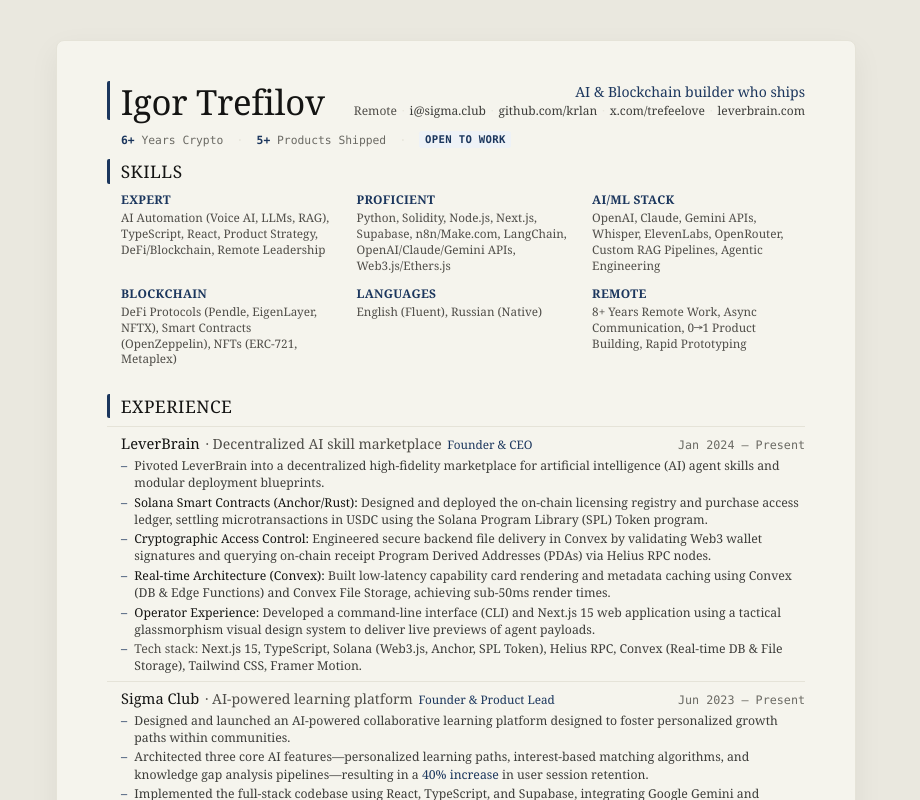
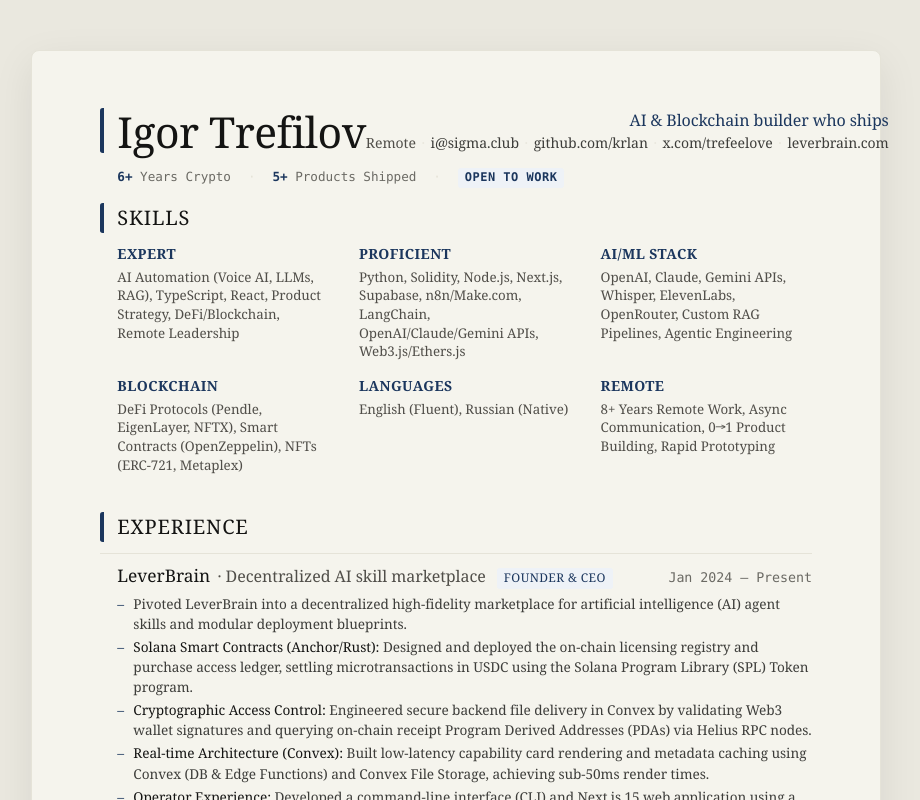
Before and after one commit to krlan/krlan.github.io, a React (Vite) app: page / in a window 1280 px wide. Shown: the top 800 px of the page, without its empty margins (184-1104 px from the left). Built offline with nearby package versions, Linux system fonts and the light colour scheme.

Commit message:
style: scale up spacing and fonts, format roles as badges on project headers

```diff
--- a/src/index.css
+++ b/src/index.css
@@ -4,7 +4,7 @@
 
 @page {
   size: A4;
-  margin: 11mm 13mm 11mm 13mm;
+  margin: 15mm 18mm 15mm 18mm;
   background: #f5f4ed;
 }
 
@@ -32,9 +32,9 @@ html, body { background: var(--parchment); }
 body {
   color: var(--near-black);
   font-family: var(--serif);
-  font-size: 9.4pt;
-  line-height: 1.42;
-  letter-spacing: 0;
+  font-size: 10.5pt;
+  line-height: 1.48;
+  letter-spacing: -0.05px;
   widows: 3;
   orphans: 3;
 }
@@ -48,15 +48,15 @@ a:hover { text-decoration: underline; }
 /* WEB RESUME PRESENTATION (SCREEN) */
 @media screen {
   body {
-    padding: 40px 20px;
-    background: #eae8df; /* Slightly darker warm-gray background to elevate the parchment resume sheet */
+    padding: 50px 20px;
+    background: #eae8df;
   }
   .resume-container {
-    max-width: 800px;
+    max-width: 850px;
     margin: 0 auto;
     background: var(--parchment);
-    padding: 40px 50px;
-    box-shadow: 0 10px 30px rgba(0, 0, 0, 0.06);
+    padding: 15mm 18mm;
+    box-shadow: 0 12px 40px rgba(0, 0, 0, 0.08);
     border-radius: 8px;
     border: 1px solid var(--border-soft);
   }
@@ -72,30 +72,31 @@ a:hover { text-decoration: underline; }
   display: flex;
   align-items: flex-end;
   justify-content: space-between;
-  margin-bottom: 3mm;
-  border-left: 2.5pt solid var(--brand);
-  border-radius: 1.5pt;
-  padding-left: 8pt;
+  margin-bottom: 4mm;
+  border-left: 3pt solid var(--brand);
+  border-radius: 2pt;
+  padding-left: 10pt;
 }
 .header > div:first-child { flex-shrink: 0; }
 .name {
   font-family: var(--serif);
-  font-size: 26pt;
+  font-size: 32pt;
   font-weight: 500;
-  letter-spacing: -0.2pt;
+  letter-spacing: -0.4pt;
   color: var(--near-black);
   line-height: 1;
 }
 .contact {
   text-align: right;
-  font-size: 9pt;
+  font-size: 10.5pt;
   color: var(--stone);
   line-height: 1.5;
 }
 .contact .role {
   color: var(--brand);
-  font-size: 10.5pt;
+  font-size: 12pt;
   font-weight: 500;
+  letter-spacing: -0.1px;
 }
 .contact .sep { color: var(--border); margin: 0 0.4em; }
 .contact a { color: var(--dark-warm); }
@@ -105,12 +106,12 @@ a:hover { text-decoration: underline; }
 .stats-bar {
   display: flex;
   align-items: center;
-  gap: 3.5mm;
+  gap: 4.5mm;
   font-family: var(--mono);
-  font-size: 8.5pt;
+  font-size: 9.5pt;
   color: var(--stone);
-  margin-bottom: 3mm;
-  padding-left: 10.5pt;
+  margin-bottom: 4mm;
+  padding-left: 13pt;
 }
 .stats-bar .sep { color: var(--border-soft); }
 .stats-bar .highlight-val {
@@ -120,26 +121,26 @@ a:hover { text-decoration: underline; }
 .stats-bar .status-badge {
   background: var(--brand-tint);
   color: var(--brand);
-  font-size: 8pt;
+  font-size: 9pt;
   font-weight: 600;
-  padding: 0.2mm 1.5mm;
-  border-radius: 2pt;
+  padding: 0.3mm 1.8mm;
+  border-radius: 2.5pt;
   text-transform: uppercase;
-  letter-spacing: 0.3px;
+  letter-spacing: 0.5px;
 }
 
 /* SECTION TITLE */
 .section-title {
   font-family: var(--serif);
-  font-size: 13pt;
+  font-size: 15pt;
   font-weight: 500;
   color: var(--near-black);
-  border-left: 2.5pt solid var(--brand);
-  border-radius: 1.5pt;
-  padding: 0 0 0 8pt;
-  margin: 5mm 0 2mm 0;
+  border-left: 3pt solid var(--brand);
+  border-radius: 2pt;
+  padding: 0 0 0 10pt;
+  margin: 7mm 0 3mm 0;
   text-transform: uppercase;
-  letter-spacing: 0.5px;
+  letter-spacing: 0.8px;
 }
 section:first-of-type .section-title { margin-top: 0; }
 
@@ -147,25 +148,25 @@ section:first-of-type .section-title { margin-top: 0; }
 .skills-grid {
   display: grid;
   grid-template-columns: repeat(3, 1fr);
-  gap: 3mm 6mm;
-  padding-left: 10.5pt;
-  margin-bottom: 2mm;
+  gap: 4mm 8mm;
+  padding-left: 13pt;
+  margin-bottom: 3mm;
 }
 .skills-category {
   break-inside: avoid;
 }
 .skills-category h4 {
-  font-size: 9pt;
+  font-size: 10.5pt;
   font-weight: 600;
   color: var(--brand);
   text-transform: uppercase;
-  letter-spacing: 0.3px;
-  margin-bottom: 0.5mm;
+  letter-spacing: 0.4px;
+  margin-bottom: 0.8mm;
 }
 .skills-category p {
-  font-size: 8.8pt;
+  font-size: 10pt;
   color: var(--olive);
-  line-height: 1.35;
+  line-height: 1.4;
 }
 
 /* EXPERIENCE & PROJECTS */
@@ -174,41 +175,47 @@ section:first-of-type .section-title { margin-top: 0; }
   flex-direction: column;
 }
 .project {
-  padding: 1.6mm 0;
-  border-top: 0.4pt solid var(--border-soft);
+  padding: 2.5mm 0;
+  border-top: 0.5pt solid var(--border-soft);
   break-inside: avoid;
-  padding-left: 10.5pt;
+  padding-left: 13pt;
 }
 .project:first-of-type {
-  border-top: 0.4pt solid var(--border);
-  padding-top: 1.6mm;
+  border-top: 0.5pt solid var(--border);
+  padding-top: 2.5mm;
 }
 .proj-head {
   display: flex;
   align-items: baseline;
-  gap: 1.5mm;
-  margin-bottom: 0.9mm;
+  gap: 2mm;
+  margin-bottom: 1.2mm;
   flex-wrap: wrap;
 }
 .proj-name {
   font-family: var(--serif);
-  font-size: 11pt;
+  font-size: 13pt;
   font-weight: 500;
   color: var(--near-black);
 }
 .proj-name a { color: var(--near-black); }
 .proj-name a:hover { text-decoration: underline; }
 .proj-kind {
-  font-size: 10.5pt;
+  font-size: 12pt;
   color: var(--olive);
 }
 .proj-role {
-  font-size: 8.8pt;
+  font-size: 9pt;
   color: var(--brand);
   font-weight: 500;
+  background: var(--brand-tint);
+  padding: 0.4mm 1.8mm;
+  border-radius: 2pt;
+  letter-spacing: 0.3pt;
+  text-transform: uppercase;
+  margin-left: 1mm;
 }
 .proj-period {
-  font-size: 8.8pt;
+  font-size: 10pt;
   color: var(--stone);
   margin-left: auto;
   font-variant-numeric: tabular-nums;
@@ -219,11 +226,11 @@ section:first-of-type .section-title { margin-top: 0; }
 }
 .proj-bullets li {
   position: relative;
-  padding-left: 10pt;
-  font-size: 9.2pt;
+  padding-left: 12pt;
+  font-size: 10.2pt;
   color: var(--dark-warm);
-  line-height: 1.4;
-  margin-bottom: 0.6mm;
+  line-height: 1.48;
+  margin-bottom: 0.8mm;
 }
 .proj-bullets li:last-child {
   margin-bottom: 0;
@@ -253,23 +260,23 @@ section:first-of-type .section-title { margin-top: 0; }
   display: flex;
   justify-content: space-between;
   align-items: baseline;
-  padding: 1.6mm 0;
-  padding-left: 10.5pt;
+  padding: 2.5mm 0;
+  padding-left: 13pt;
 }
 .edu-row .school {
   font-family: var(--serif);
   font-weight: 500;
-  font-size: 11pt;
+  font-size: 13pt;
 }
 .edu-row .major {
   color: var(--olive);
-  font-size: 9.4pt;
-  line-height: 1.4;
+  font-size: 10.5pt;
+  line-height: 1.48;
 }
 .edu-row .date {
   color: var(--stone);
   font-variant-numeric: tabular-nums;
-  font-size: 8.8pt;
+  font-size: 10pt;
   margin-left: auto;
   flex-shrink: 0;
 }
@@ -283,7 +290,7 @@ section:first-of-type .section-title { margin-top: 0; }
 @media print {
   @page {
     size: A4;
-    margin: 11mm 13mm 11mm 13mm;
+    margin: 15mm 18mm 15mm 18mm;
     background: #f5f4ed;
   }
 
```
Also changed, not shown: 1 other file (tests, documents, lock files or other folders).
